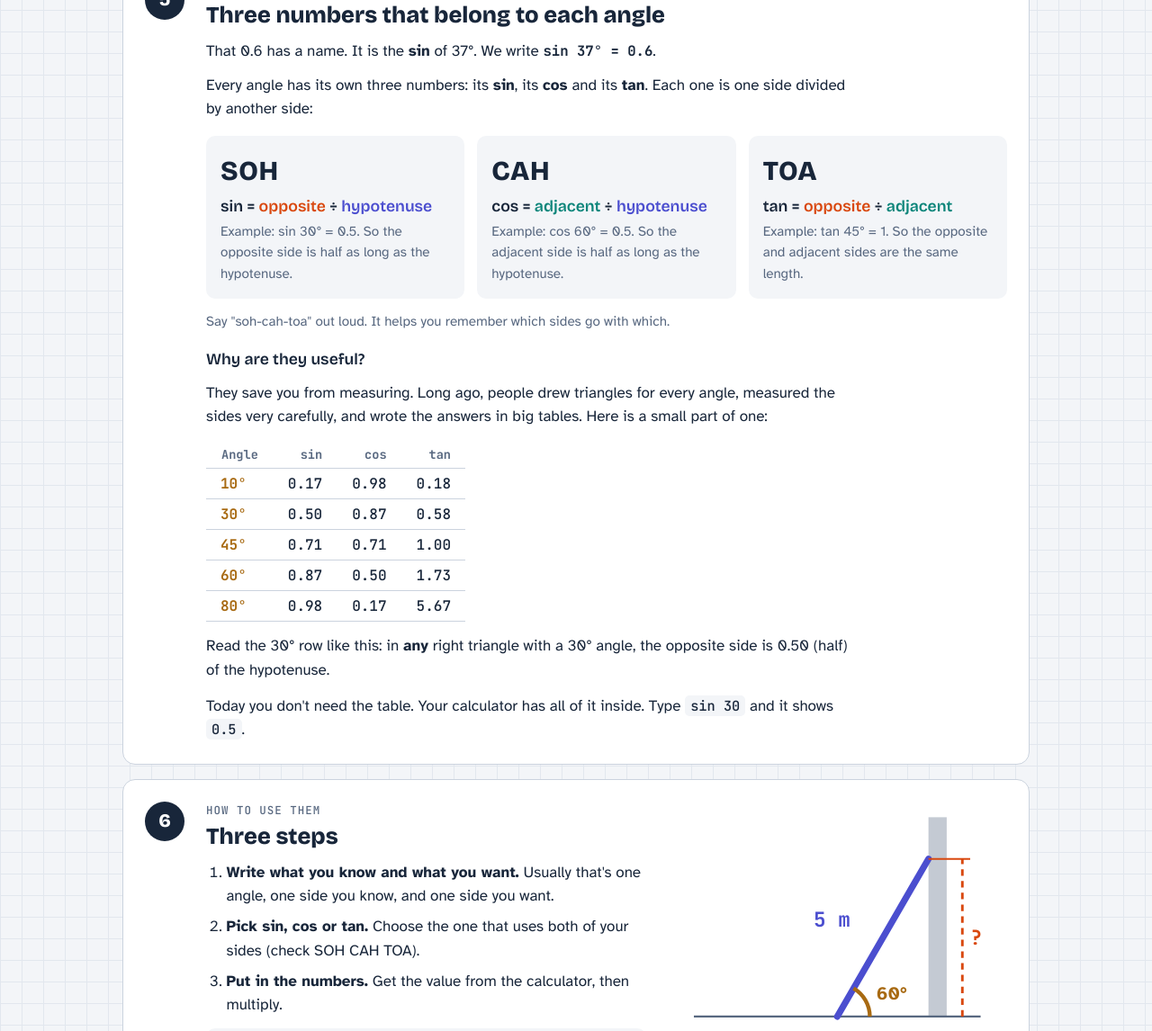
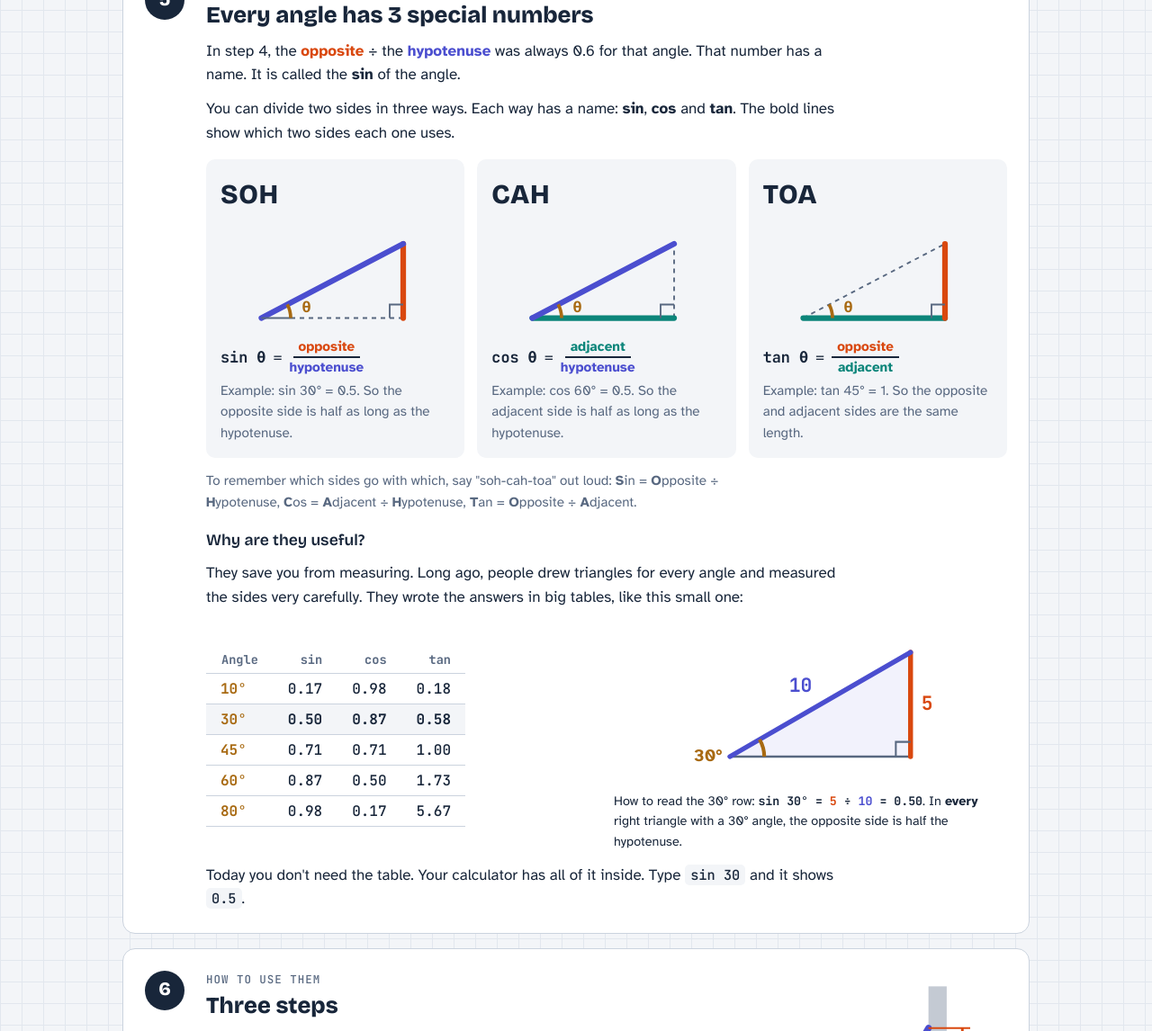
Before and after one commit to OrikatVoithy/math_lessons, a plain HTML site: page trig-lessons/index.html in a window 1280 px wide. Shown: the part 1789-2935 px from the top of the page at 90% size. Drawn offline with nearby package versions, Linux system fonts and the light colour scheme.

Commit message:
Level 1 step 5: picture for each ratio, worked 30° row, simpler words
Co-Authored-By: Claude Opus 5.5 <noreply@anthropic.com>
Claude-Session: https://claude.ai/code/session_01Mbf6AXNTsvPM9AfoVk1tWS

```diff
--- a/trig-lessons/index.html
+++ b/trig-lessons/index.html
@@ -236,6 +236,18 @@ code { font-family: var(--mono); font-size: 0.9em; background: var(--paper); pad
 .span > h3 { margin-top: 6px; }
 ul.checks.num { list-style: none; padding-left: 0; }
 
+.ratio-card svg { width: 100%; max-width: 200px; height: auto; display: block; justify-self: center; }
+.ratio-card .eq { display: flex; align-items: center; gap: 8px; flex-wrap: wrap; font-size: 1.05rem; }
+.ratio-card .eq b { font-family: var(--mono); }
+.ratio-card .frac { font-weight: 700; font-size: 0.95rem; }
+.ratio-card .frac span:first-child { border-bottom-color: var(--ink); }
+.useful { display: grid; grid-template-columns: minmax(0, 1fr) minmax(0, 1fr); gap: 16px; align-items: center; }
+.readrow { margin: 0; display: grid; gap: 8px; min-width: 0; }
+.readrow svg { width: 100%; max-width: 300px; height: auto; display: block; justify-self: center; }
+.readrow figcaption { text-align: left; color: var(--ink); }
+.trigtable tr.hl th, .trigtable tr.hl td { background: var(--paper); font-weight: 700; }
+@media (max-width: 760px) { .useful { grid-template-columns: minmax(0, 1fr); } }
+
 svg text { font-family: var(--body); }
 .handle { cursor: grab; }
 svg .num { font-family: var(--mono); font-weight: 700; }
@@ -393,32 +405,85 @@ svg .num { font-family: var(--mono); font-weight: 700; }
       <div class="stepnum" aria-hidden="true">5</div>
       <div class="stepbody span-body">
         <div class="eyebrow">So what are sin, cos and tan?</div>
-        <h2>Three numbers that belong to each angle</h2>
-        <p>That 0.6 has a name. It is the <b>sin</b> of 37°. We write <span class="num">sin 37° = 0.6</span>.</p>
-        <p>Every angle has its own three numbers: its <b>sin</b>, its <b>cos</b> and its <b>tan</b>. Each one is one side divided by another side:</p>
+        <h2>Every angle has 3 special numbers</h2>
+        <p>In step 4, the <b class="opp">opposite</b> ÷ the <b class="hyp">hypotenuse</b> was always 0.6 for that angle. That number has a name. It is called the <b>sin</b> of the angle.</p>
+        <p>You can divide two sides in three ways. Each way has a name: <b>sin</b>, <b>cos</b> and <b>tan</b>. The bold lines show which two sides each one uses.</p>
       </div>
       <div class="span">
         <div class="trio">
-          <div class="card"><div class="mn">SOH</div><h3>sin = <span class="opp">opposite</span> ÷ <span class="hyp">hypotenuse</span></h3><p>Example: sin 30° = 0.5. So the opposite side is half as long as the hypotenuse.</p></div>
-          <div class="card"><div class="mn">CAH</div><h3>cos = <span class="adj">adjacent</span> ÷ <span class="hyp">hypotenuse</span></h3><p>Example: cos 60° = 0.5. So the adjacent side is half as long as the hypotenuse.</p></div>
-          <div class="card"><div class="mn">TOA</div><h3>tan = <span class="opp">opposite</span> ÷ <span class="adj">adjacent</span></h3><p>Example: tan 45° = 1. So the opposite and adjacent sides are the same length.</p></div>
+          <div class="card ratio-card">
+            <div class="mn">SOH</div>
+            <svg viewBox="0 0 160 100" role="img" aria-label="sin uses the opposite side and the hypotenuse.">
+              <line x1="40" y1="86" x2="140" y2="86" class="s-muted" stroke-width="1.5" stroke-dasharray="4 4"/>
+              <line x1="140" y1="86" x2="140" y2="20" class="s-opp" stroke-width="5" stroke-linecap="round"/>
+              <line x1="14" y1="86" x2="140" y2="20" class="s-hyp" stroke-width="5" stroke-linecap="round"/>
+              <line x1="14" y1="86" x2="40" y2="86" class="s-muted" stroke-width="1.5"/>
+              <path d="M128,86 L128,74 L140,74" class="s-muted" stroke-width="1.5" fill="none"/>
+              <path d="M40,86 A26,26 0 0 0 37,73.9" class="s-angle" stroke-width="3" fill="none"/>
+              <text x="50" y="81" class="t-angle" font-size="13" font-weight="700">θ</text>
+            </svg>
+            <div class="eq"><b>sin θ</b> = <span class="frac"><span class="opp">opposite</span><span class="hyp">hypotenuse</span></span></div>
+            <p>Example: sin 30° = 0.5. So the opposite side is half as long as the hypotenuse.</p>
           </div>
-        <p class="tip">Say "soh-cah-toa" out loud. It helps you remember which sides go with which.</p>
+          <div class="card ratio-card">
+            <div class="mn">CAH</div>
+            <svg viewBox="0 0 160 100" role="img" aria-label="cos uses the adjacent side and the hypotenuse.">
+              <line x1="140" y1="86" x2="140" y2="20" class="s-muted" stroke-width="1.5" stroke-dasharray="4 4"/>
+              <line x1="14" y1="86" x2="140" y2="86" class="s-adj" stroke-width="5" stroke-linecap="round"/>
+              <line x1="14" y1="86" x2="140" y2="20" class="s-hyp" stroke-width="5" stroke-linecap="round"/>
+              <path d="M128,86 L128,74 L140,74" class="s-muted" stroke-width="1.5" fill="none"/>
+              <path d="M40,86 A26,26 0 0 0 37,73.9" class="s-angle" stroke-width="3" fill="none"/>
+              <text x="50" y="81" class="t-angle" font-size="13" font-weight="700">θ</text>
+            </svg>
+            <div class="eq"><b>cos θ</b> = <span class="frac"><span class="adj">adjacent</span><span class="hyp">hypotenuse</span></span></div>
+            <p>Example: cos 60° = 0.5. So the adjacent side is half as long as the hypotenuse.</p>
+          </div>
+          <div class="card ratio-card">
+            <div class="mn">TOA</div>
+            <svg viewBox="0 0 160 100" role="img" aria-label="tan uses the opposite side and the adjacent side.">
+              <line x1="14" y1="86" x2="140" y2="20" class="s-muted" stroke-width="1.5" stroke-dasharray="4 4"/>
+              <line x1="14" y1="86" x2="140" y2="86" class="s-adj" stroke-width="5" stroke-linecap="round"/>
+              <line x1="140" y1="86" x2="140" y2="20" class="s-opp" stroke-width="5" stroke-linecap="round"/>
+              <path d="M128,86 L128,74 L140,74" class="s-muted" stroke-width="1.5" fill="none"/>
+              <path d="M40,86 A26,26 0 0 0 37,73.9" class="s-angle" stroke-width="3" fill="none"/>
+              <text x="50" y="81" class="t-angle" font-size="13" font-weight="700">θ</text>
+            </svg>
+            <div class="eq"><b>tan θ</b> = <span class="frac"><span class="opp">opposite</span><span class="adj">adjacent</span></span></div>
+            <p>Example: tan 45° = 1. So the opposite and adjacent sides are the same length.</p>
+          </div>
+        </div>
+        <p class="tip">To remember which sides go with which, say "soh-cah-toa" out loud: <b>S</b>in = <b>O</b>pposite ÷ <b>H</b>ypotenuse, <b>C</b>os = <b>A</b>djacent ÷ <b>H</b>ypotenuse, <b>T</b>an = <b>O</b>pposite ÷ <b>A</b>djacent.</p>
+
         <h3>Why are they useful?</h3>
-        <p>They save you from measuring. Long ago, people drew triangles for every angle, measured the sides very carefully, and wrote the answers in big tables. Here is a small part of one:</p>
+        <p>They save you from measuring. Long ago, people drew triangles for every angle and measured the sides very carefully. They wrote the answers in big tables, like this small one:</p>
+        <div class="useful">
           <div class="tablewrap">
             <table class="trigtable">
               <thead><tr><th scope="col">Angle</th><th scope="col">sin</th><th scope="col">cos</th><th scope="col">tan</th></tr></thead>
               <tbody>
                 <tr><th scope="row">10°</th><td>0.17</td><td>0.98</td><td>0.18</td></tr>
-              <tr><th scope="row">30°</th><td>0.50</td><td>0.87</td><td>0.58</td></tr>
+                <tr class="hl"><th scope="row">30°</th><td>0.50</td><td>0.87</td><td>0.58</td></tr>
                 <tr><th scope="row">45°</th><td>0.71</td><td>0.71</td><td>1.00</td></tr>
                 <tr><th scope="row">60°</th><td>0.87</td><td>0.50</td><td>1.73</td></tr>
                 <tr><th scope="row">80°</th><td>0.98</td><td>0.17</td><td>5.67</td></tr>
               </tbody>
             </table>
           </div>
-        <p>Read the 30° row like this: in <b>any</b> right triangle with a 30° angle, the opposite side is 0.50 (half) of the hypotenuse.</p>
+          <figure class="readrow">
+            <svg viewBox="0 0 220 132" role="img" aria-label="A right triangle with a 30 degree angle. The hypotenuse is 10 and the opposite side is 5.">
+              <polygon points="44,110 191.2,110 191.2,25" class="f-hyp-soft"/>
+              <line x1="44" y1="110" x2="191.2" y2="110" class="s-muted" stroke-width="2"/>
+              <line x1="191.2" y1="110" x2="191.2" y2="25" class="s-opp" stroke-width="4" stroke-linecap="round"/>
+              <line x1="44" y1="110" x2="191.2" y2="25" class="s-hyp" stroke-width="4" stroke-linecap="round"/>
+              <path d="M179.2,110 L179.2,98 L191.2,98" class="s-muted" stroke-width="1.5" fill="none"/>
+              <path d="M72,110 A28,28 0 0 0 68.2,96" class="s-angle" stroke-width="3" fill="none"/>
+              <text x="38" y="110" text-anchor="end" dominant-baseline="middle" class="t-angle" font-size="14" font-weight="700">30°</text>
+              <text x="111" y="57" text-anchor="end" class="t-hyp num" font-size="15">10</text>
+              <text x="200" y="72" class="t-opp num" font-size="15">5</text>
+            </svg>
+            <figcaption>How to read the 30° row: <span class="num">sin 30° = <span class="opp">5</span> ÷ <span class="hyp">10</span> = 0.50</span>. In <b>every</b> right triangle with a 30° angle, the opposite side is half the hypotenuse.</figcaption>
+          </figure>
+        </div>
         <p>Today you don't need the table. Your calculator has all of it inside. Type <code>sin 30</code> and it shows <code>0.5</code>.</p>
       </div>
     </li>
```
Lines whose indentation alone changed are shown as unchanged.
